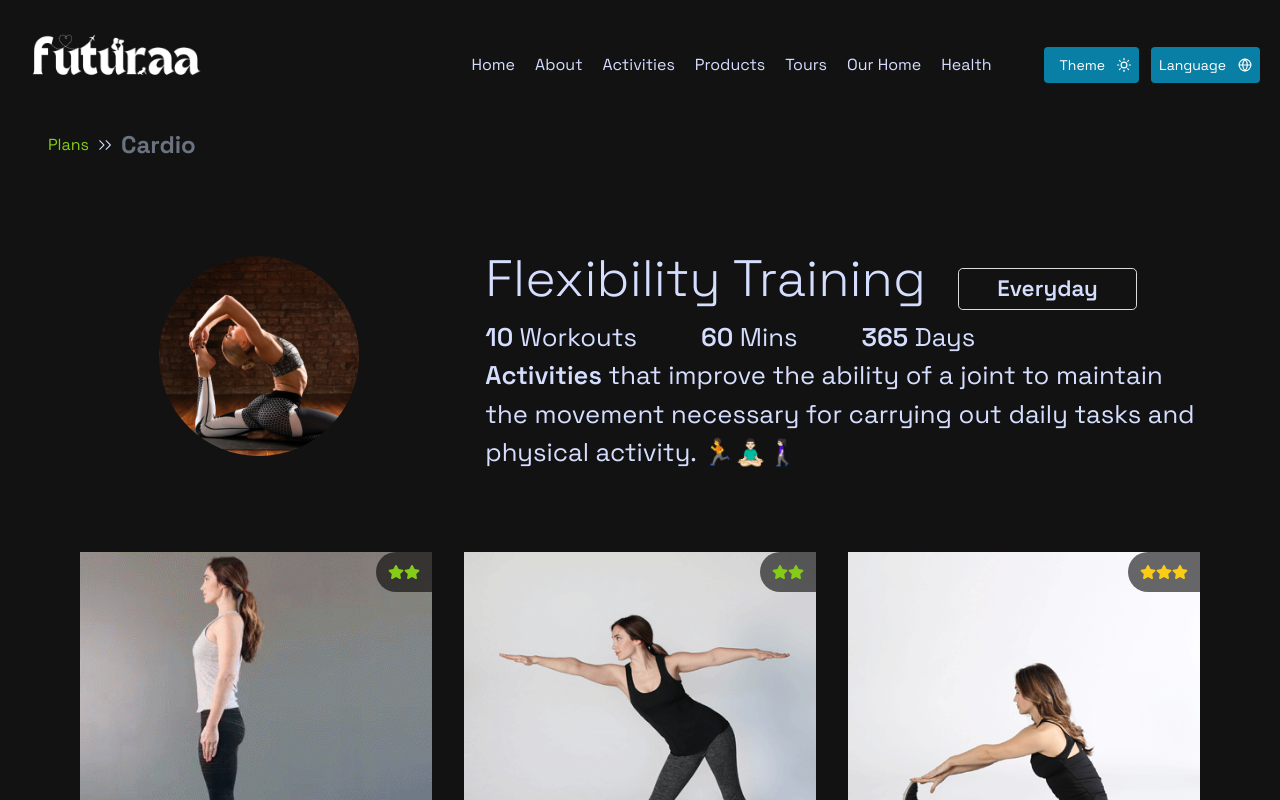
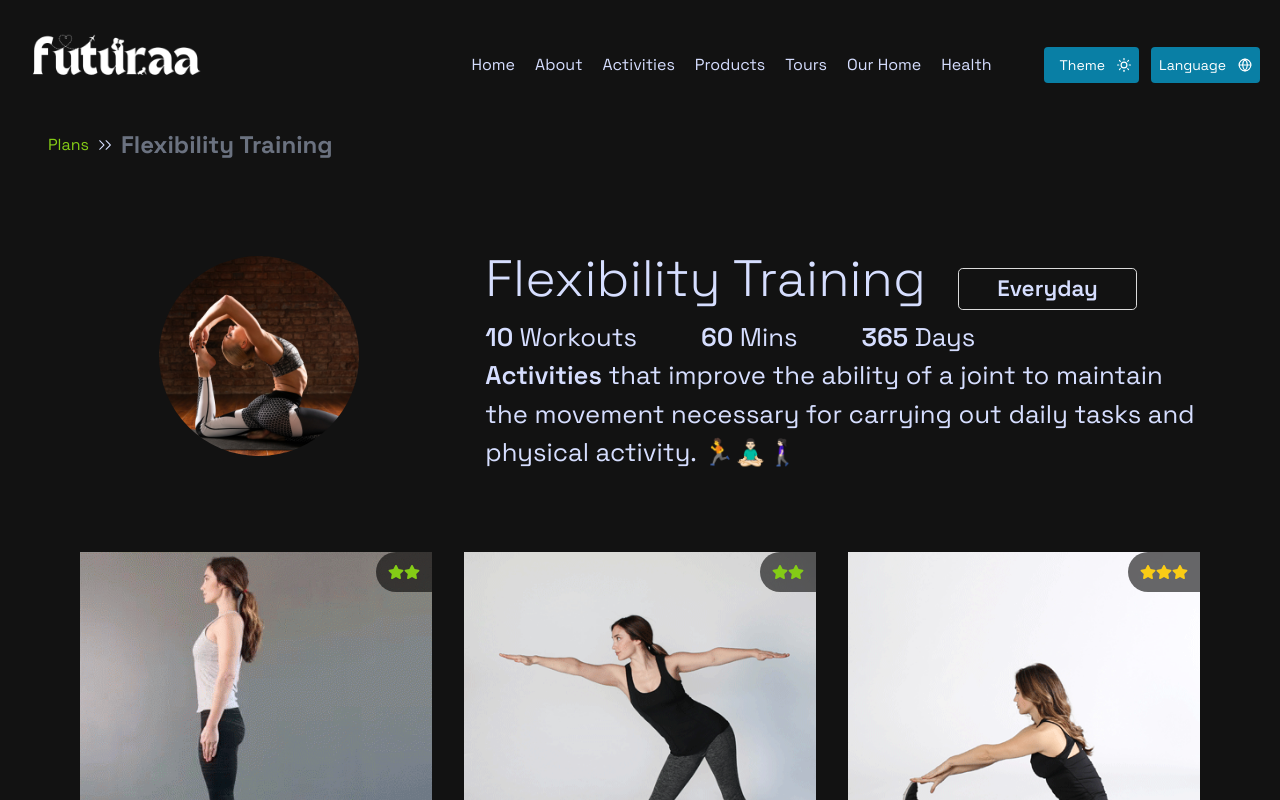
Before and after one commit to deepuvkrish/futuraaa, a Next.js app: page /en/gym/flex in a window 1280 px wide. Shown: the top 800 px of the page. Built offline with nearby package versions, Linux system fonts and the light colour scheme.

Commit message:
flexibility training breadcrumbs error solved

```diff
--- a/src/app/[locale]/gym/flex/page.tsx
+++ b/src/app/[locale]/gym/flex/page.tsx
@@ -21,7 +21,7 @@ export default function Page() {
           href={`#`}
           className='text-2xl font-extrabold text-gray-500 hover:underline'
         >
-          Cardio
+          Flexibility Training
         </Link>
       </div>
       <div className='flex w-full flex-col'>
```
